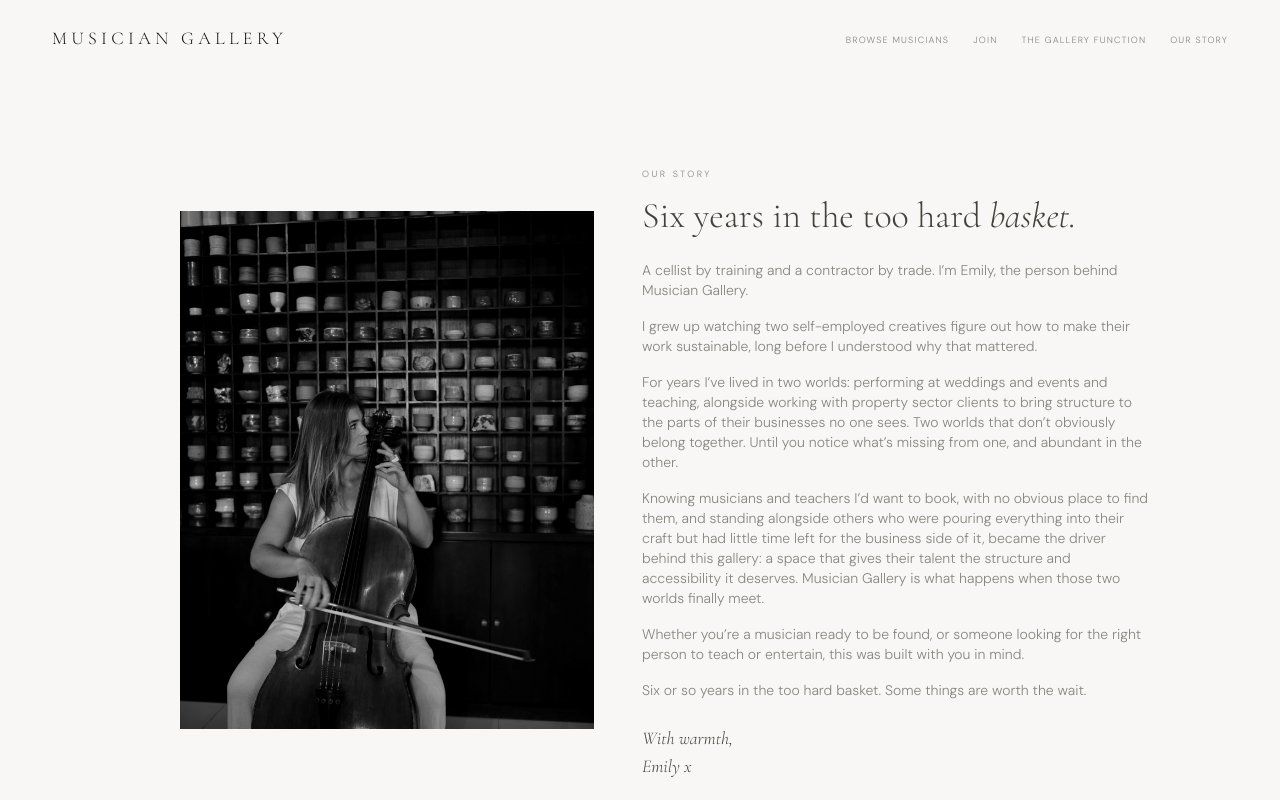
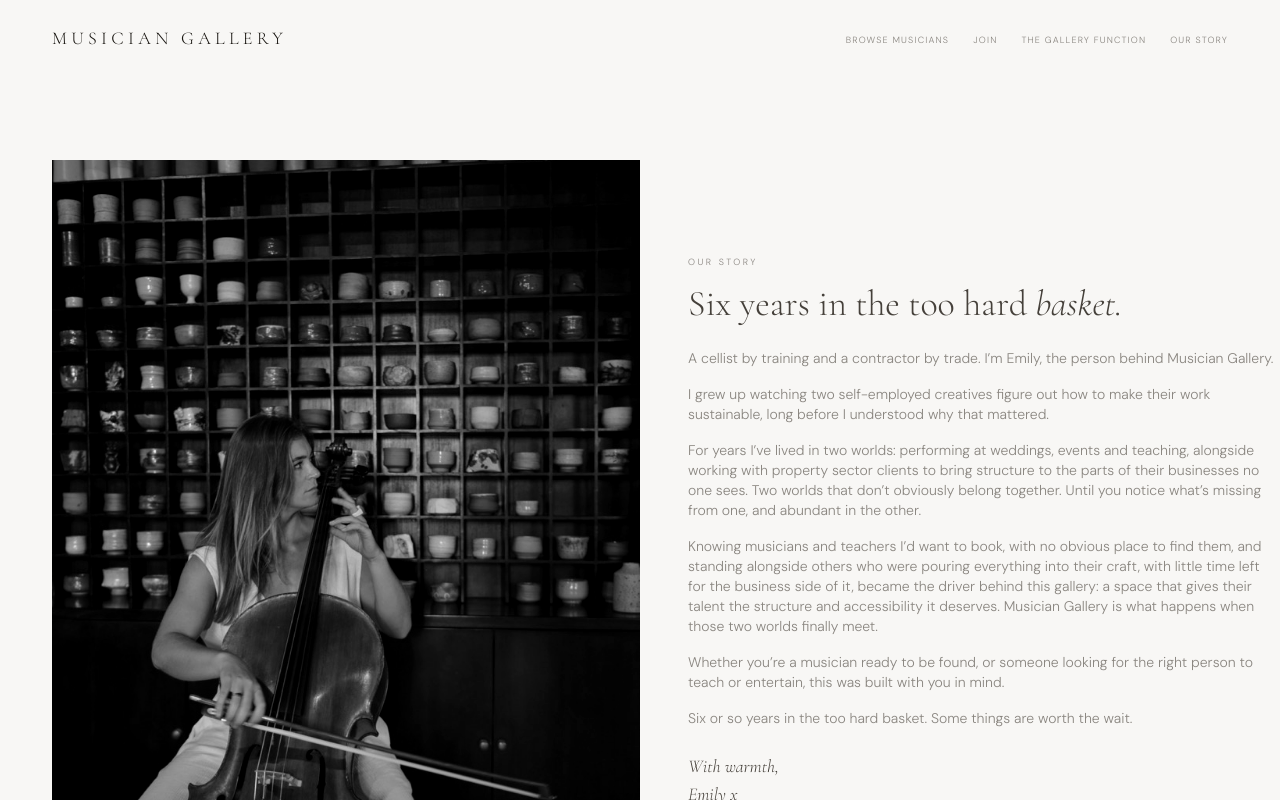
Before and after one commit to musiciangallery/Musician-Gallery, a Next.js app: page /our-story in a window 1280 px wide. Shown: the top 800 px of the page. Built offline with nearby package versions, Linux system fonts and the light colour scheme.

Commit message:
Update page.tsx

```diff
--- a/src/app/our-story/page.tsx
+++ b/src/app/our-story/page.tsx
@@ -7,17 +7,17 @@ export const metadata: Metadata = {
 
 export default function OurStoryPage() {
   return (
-    <section className="max-w-5xl mx-auto px-6 md:px-[52px] py-16 grid md:grid-cols-[45%_55%] gap-12 items-center">
+    <section className="px-6 md:px-[52px] py-16 grid md:grid-cols-[50%_50%] gap-12 items-center">
       <div className="relative aspect-[4/5] order-2 md:order-1">
         <Image
           src="/brand/story-emily-cello.jpg"
           alt="Emily, founder of Musician Gallery, playing cello"
           fill
           className="object-cover photo-mono"
-          sizes="(max-width: 768px) 100vw, 45vw"
+          sizes="(max-width: 768px) 100vw, 50vw"
         />
       </div>
-      <div className="order-1 md:order-2 max-w-lg">
+      <div className="order-1 md:order-2">
         <span className="eyebrow">Our Story</span>
         <h1 className="font-serif text-3xl md:text-4xl mt-3 mb-6">
           Six years in the too hard <em>basket.</em>
@@ -32,8 +32,8 @@ export default function OurStoryPage() {
           mattered.
         </p>
         <p className="text-sm text-mid mb-4">
-          For years I&rsquo;ve lived in two worlds: performing at weddings
-          and events and teaching, alongside working with property sector
+          For years I&rsquo;ve lived in two worlds: performing at weddings,
+          events and teaching, alongside working with property sector
           clients to bring structure to the parts of their businesses no
           one sees. Two worlds that don&rsquo;t obviously belong together.
           Until you notice what&rsquo;s missing from one, and abundant in
@@ -42,8 +42,8 @@ export default function OurStoryPage() {
         <p className="text-sm text-mid mb-4">
           Knowing musicians and teachers I&rsquo;d want to book, with no
           obvious place to find them, and standing alongside others who
-          were pouring everything into their craft but had little time
-          left for the business side of it, became the driver behind this
+          were pouring everything into their craft, with little time left
+          for the business side of it, became the driver behind this
           gallery: a space that gives their talent the structure and
           accessibility it deserves. Musician Gallery is what happens when
           those two worlds finally meet.
```
